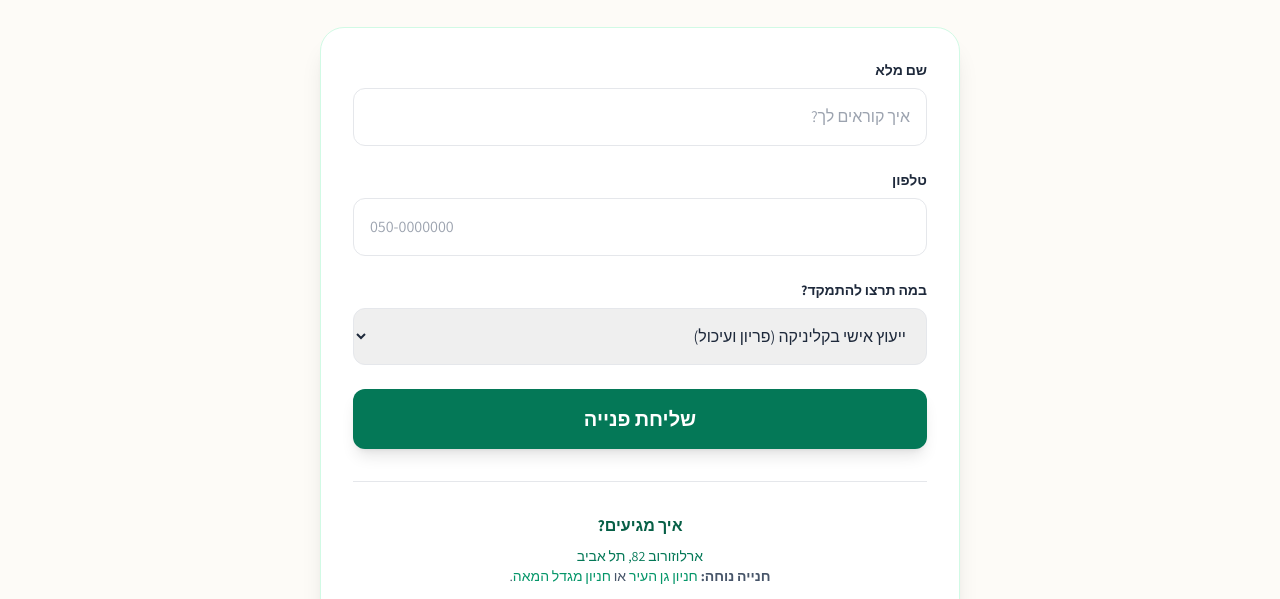
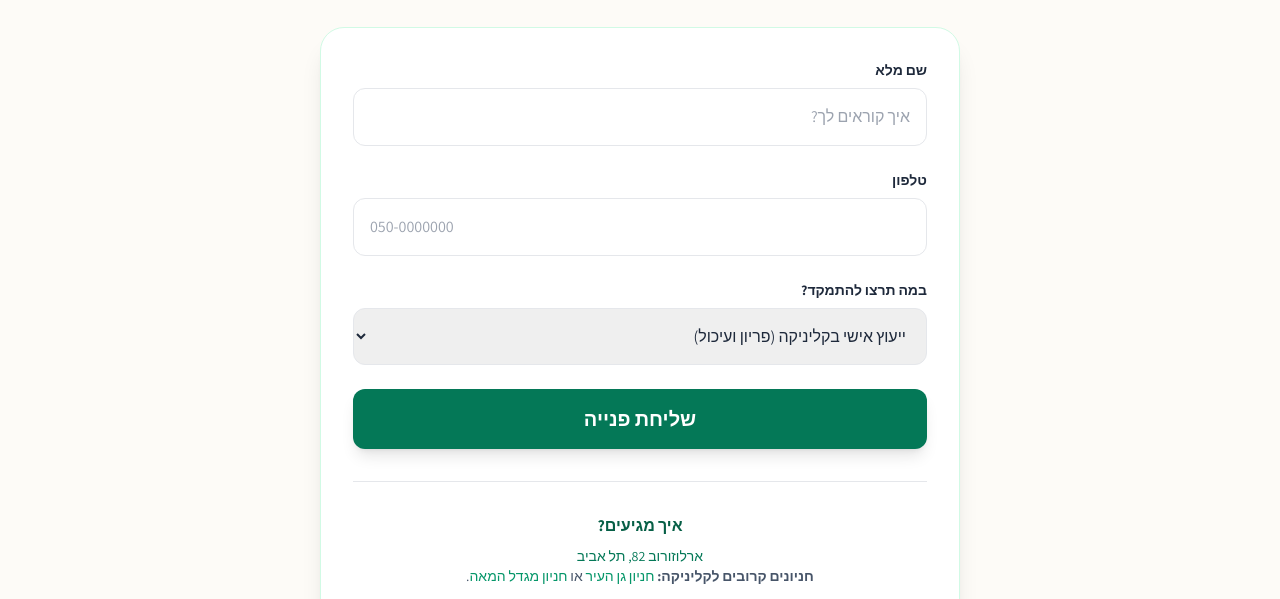
Before and after one commit to SarielGil/inbal-vedica-landing, a plain HTML site: page contact.html in a window 1280 px wide. Shown: the part 181-780 px from the top of the page. Drawn offline with nearby package versions, Linux system fonts and the light colour scheme.

Commit message:
Change 'convenient parking' to 'nearby parking lots'

```diff
--- a/contact.html
+++ b/contact.html
@@ -57,7 +57,7 @@
                 <p class="text-slate-600 text-center text-sm mb-4">
                     <a href="https://www.google.com/maps/search/?api=1&query=ארלוזורוב+82+תל+אביב" target="_blank" class="text-emerald-700 hover:underline">ארלוזורוב 82, תל אביב</a>
                     <br>
-                    <strong>חנייה נוחה:</strong>
+                    <strong>חניונים קרובים לקליניקה:</strong>
                     <a href="https://www.google.com/maps/search/?api=1&query=חניון+גן+העיר+תל+אביב" target="_blank" class="text-emerald-600 hover:underline">חניון גן העיר</a>
                     או
                     <a href="https://www.google.com/maps/search/?api=1&query=חניון+מגדל+המאה+תל+אביב" target="_blank" class="text-emerald-600 hover:underline">חניון מגדל המאה</a>.
```
